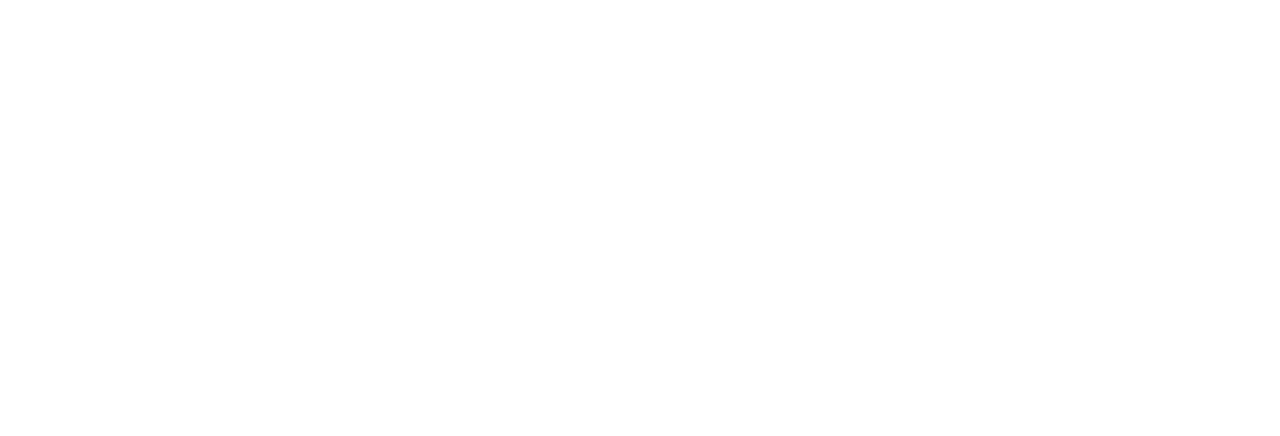
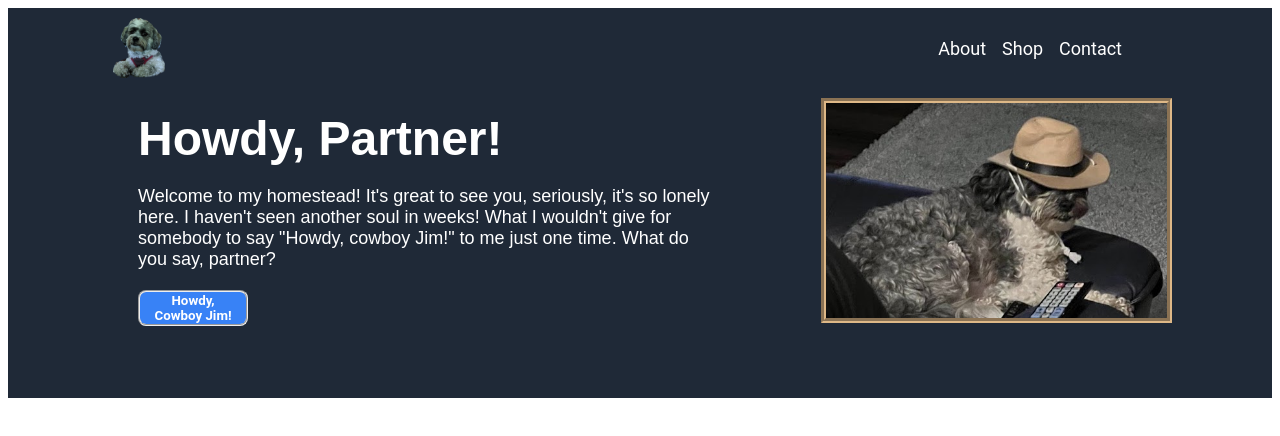
Before and after one commit to jfrey256/landing-page-project, a plain HTML site: page index.html in a window 1280 px wide. Drawn offline with Linux system fonts and the light colour scheme.

Commit message:
Modified index.html and style.css. Also added images lee.png and jimmy2.jpeg.

```diff
--- a/index.html
+++ b/index.html
@@ -8,6 +8,36 @@
     <link rel="stylesheet" href="style.css">
 </head>
 <body>
+    <div class="upper-color">
+        <div class="header">
+            <div class="logo">
+                <img src="lee.png" alt="Picture of a dog">
+            </div>
+            <div class="top-links">
+                <ul>
+                    <li><a href="#"> About</a></li>
+                    <li><a href="#"> Shop</a></li>
+                    <li><a href="#"> Contact</a></li>
+                </ul>
+            </div>
+        </div>
+        <div class="upper-content">
+            <div class="left-content">
+                <p class="big-text"> Howdy, Partner!</p>
+                <div class="paragraph">
+                    <p>
+                        Welcome to my homestead! It's great to see you, seriously, it's so lonely here. I haven't seen another soul in weeks! What I wouldn't give for somebody to say "Howdy, cowboy Jim!" to me just one time. What do you say, partner?
+                    </p>
+                </div>
+                <div class="button">
+                    <button class="button-text">Howdy, Cowboy Jim!</button>
+                </div>
+        </div>
+        <div class="right-content">
+            <img class="image" src="jimmy2.jpeg" alt="">
+        </div>
+        </div>
+    </div>
 
 </body>
 </html>
--- a/style.css
+++ b/style.css
@@ -0,0 +1,109 @@
+.logo {
+    display: flex;
+    height: 60px;
+    width: 60px;
+    padding-left: 100px;
+}
+
+ul {
+    display: flex;
+    gap: 16px;
+    list-style-type: none;
+    margin-right: 50px;
+    padding-right: 100px;
+    font-family: 'Roboto', sans-serif;
+    font-size: 18px;
+}
+
+a {
+    text-decoration: none;
+    font-family: 'Roboto', sans-serif;
+    color: white;
+}
+
+.header {
+    display: flex;
+    justify-content: space-between;
+    background-color: #1f2937;
+    margin: 0;
+    padding-bottom: 20px;
+    padding-top: 10px;
+    bottom: 20px;
+    padding-left: 5px;
+    right: 0;
+    align-items: center;
+}
+
+.left-content {
+    display: flex;
+    flex-direction: column;
+    margin-right: 50px;
+    padding-bottom: 75px;
+    padding-left: 100px;
+}
+
+.right-content {
+    display: flex;
+    margin-left: 50px;
+    padding-right: 50px;
+    height: 225px;
+    width: auto;
+    padding-bottom: 75px;
+    padding-right: 100px;
+}
+
+.image {
+    border: groove 5px burlywood;
+}
+
+.paragraph {
+    display: block;
+    font-family: "Hero Secondary", sans-serif;
+    font-size: 18px;
+}
+
+.upper-color {
+    background-color: #1f2937;
+    color: white;
+}
+
+.left-content {
+    display: flex;
+    align-items: left;
+    gap: 2px;
+    margin-left: 30px;
+    flex-shrink: 1;
+    height: 200px;
+    width: auto;
+}
+
+.upper-content {
+    display: flex;
+    justify-content: space-between;
+    align-items: center;
+}
+
+.paragraph {
+    padding: 0px;
+}
+
+.big-text {
+    font-family: "Hero Main", sans-serif;
+    font-size: 48px;
+    padding: 0;
+    margin: 0;
+    font-weight: bolder;
+}
+
+.button-text {
+    background-color: #3882f6;
+    border-radius: 8px;
+    font-family: 'Roboto',sans-serif;
+    color: white;
+    width: 110px;
+    display: block;
+    text-align: center;
+    text-decoration: none;
+    font-weight: bold;
+    border: groove 2px;
+}
```
Also changed, not shown: Jimmy.png (added), jimmy2.jpeg (added), lee.png (added).
